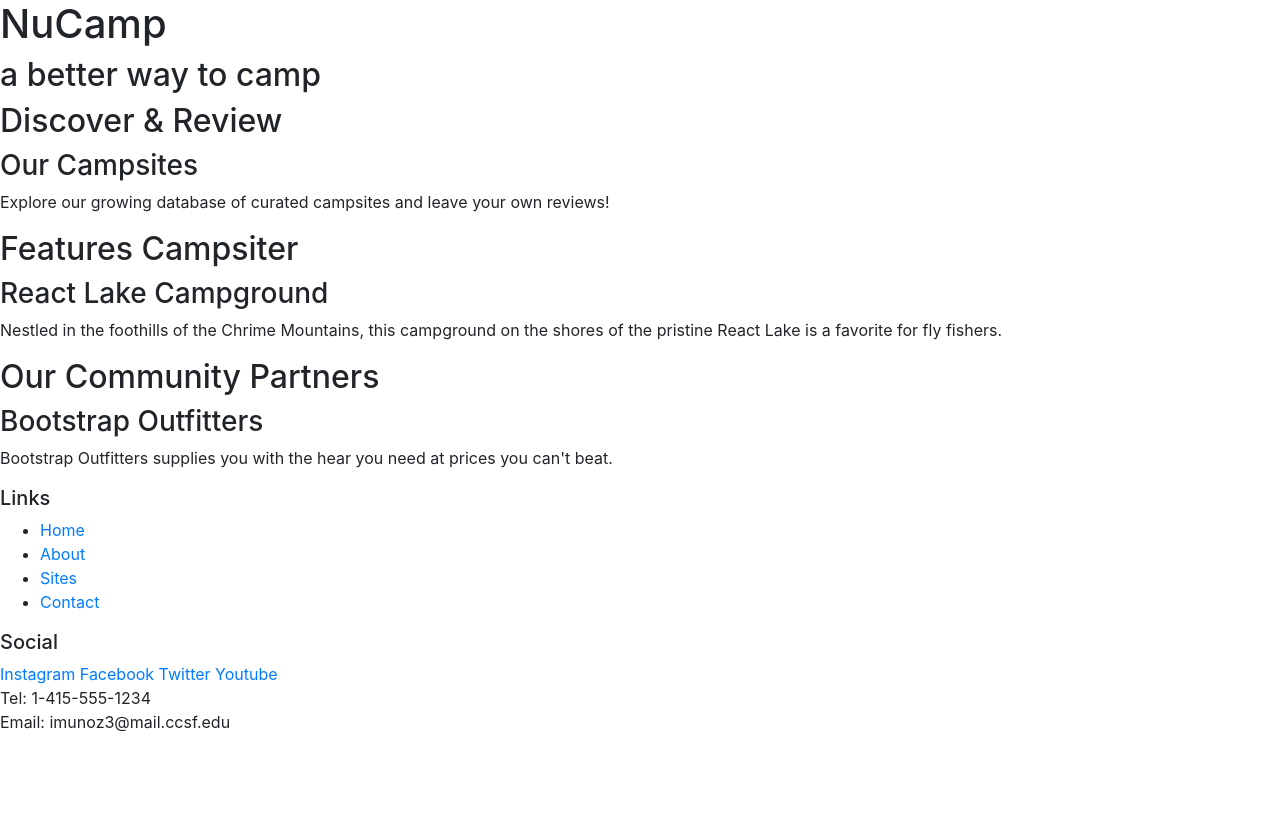
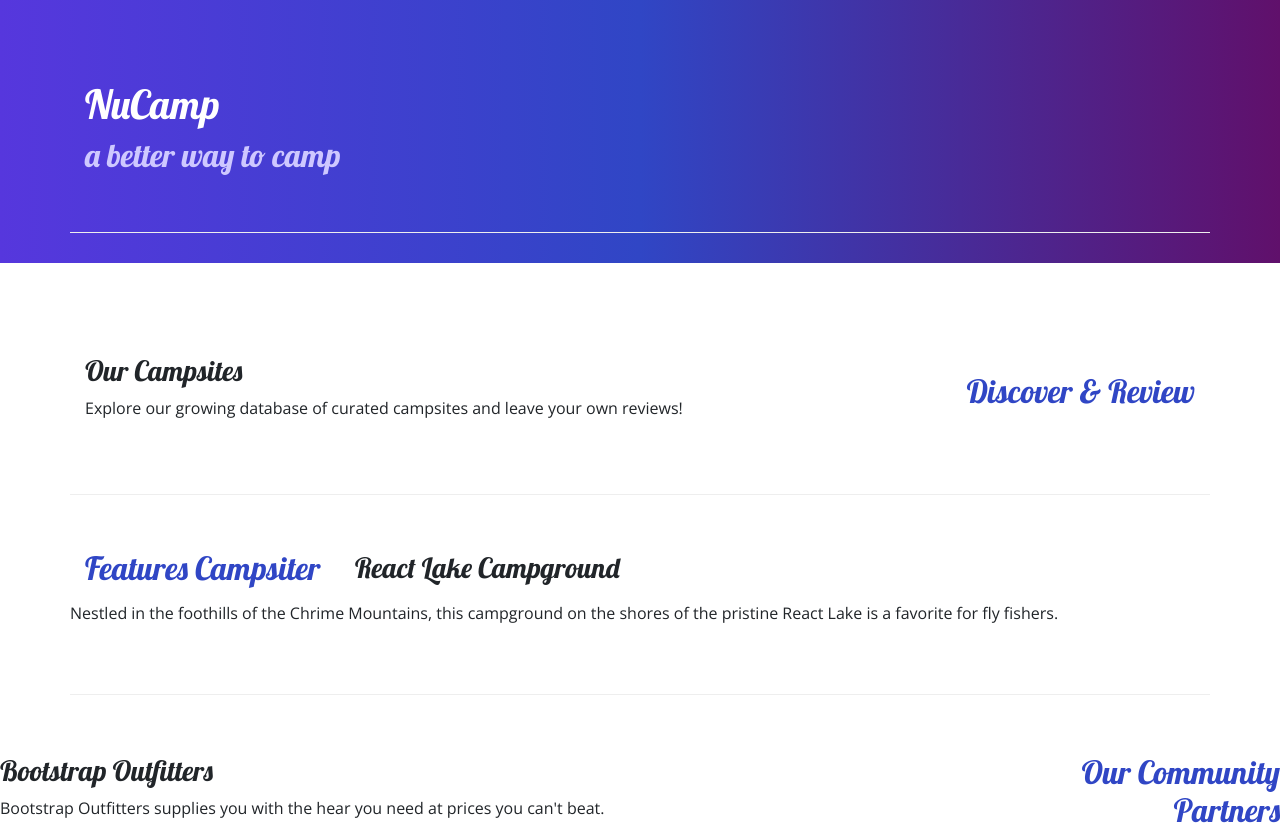
Before and after one commit to IsaacMunoz1490/campsite, a website: page index.html in a window 1280 px wide. Shown: the top 840 px of the page. Before the commit the page ends 800 px from the top, so only its background shows below. Drawn offline with nearby package versions, Linux system fonts and the light colour scheme.

Commit message:
Second commit

```diff
--- /dev/null
+++ b/css/styles.css
@@ -0,0 +1,31 @@
+body {
+    font-family: "Open Sans", sans-serif;
+}
+
+h1, h2, h3 {
+    font-family: "Lobster", cursive;
+}
+
+h2 {
+    color: #3046c5;
+}
+
+header h2 {
+    color: #cec8ff;
+}
+
+footer {
+    background-image: linear-gradient(#cec8ff, white);
+    padding: 20px 0;
+}
+.jumbotron {
+    padding: 30px;
+    background-image: linear-gradient(to right, #5637dd, #3046c5, #60106b);
+    color: white;
+}
+
+.row-content {
+    padding: 50px 0;
+    border-bottom: 1px ridge;
+    min-height: 200px;
+}
--- a/index.html
+++ b/index.html
@@ -2,63 +2,92 @@
 
 <html lang="en">
     <head>
+        <!-- meta tags comes first -->
     <meta charset="utf-8"/>
     <meta name="viewport" content="width-device-width, initial-scale=1"/>
 
     <!-- Bootstrap CSS -->
     <link rel="stylesheet" href="node_modules/bootstrap/dist/css/bootstrap.min.css"/>
+
+<!-- Additional CSS must be placed after Bootstrap CSS -->
+<link rel="stylesheet" href="https://fonts.googleapis.com/css?family=Lobster|Open+Sans" />
+<link rel="stylesheet" href="css/styles.css" type="text/css" />
+
+
+
     <title>Nucamp: A Better Way to Camp with Bootstrap</title>
     </head>
 </html>
 
 <body>
 
-    <header>
-        <div>
+    <header class="jumbotron jumbotron-fluid">
+        <div class="container">
+            <div class="row row-content align-items-center">
+                <div class="col">
                          <h1>NuCamp</h1>
                         <h2>a better way to camp</h2>
                 </div>
+            </div>
+        </div>
     </header>
-
-    <div>
-    <h2>Discover & Review</h2>
+<div class="container">
+    <div class="row row-content align-items-center">
+        <div class="col-sm-4 order-sm-last col-md-3">
+            <h2 class="text-sm-right">Discover & Review</h2>
+        </div>
+            <div class="col">
                 <h3>Our Campsites</h3>
                     <p>Explore our growing database of curated campsites and leave your own reviews!</p>
             </div>
+        </div>
 
-    <div>
+    <div class="row row-content align-items-center">
+        <div class="col-sm-4 col-md-3">
             <h2>Features Campsiter</h2>
+        </div class="col">
                 <h3>React Lake Campground</h3>
                 <p>Nestled in the foothills of the Chrime Mountains, this campground on the shores of the pristine React Lake is a favorite for fly fishers.</p>
         </div>
+     </div>
 
-    <div>
-        <h2>Our Community Partners</h2>
+    <div class="row row-content align-items-center">
+        <div class="col-sm-4 order-sm-last col-md-3">
+            <h2 class="text-sm-right">Our Community Partners</h2>
+        </div>
+        <div class="col">
             <h3>Bootstrap Outfitters</h3>
             <p>Bootstrap Outfitters supplies you with the hear you need at prices you can't beat.</p>
             </div>
+        </div>
+    </div>
 
     <footer>
-        <div>
+        <div class="container">
+            <div class="row row-content align-items-center">
+            <div class="col-4 col-sm-2 offset-1">
                 <h5>Links</h5>
-            <ul>
+                <ul class="list-unstyled">
                     <li> <a href="#">Home</a></li>
                     <li> <a href="#">About</a></li>
                     <li> <a href="#">Sites</a></li>
                     <li> <a href="#">Contact</a></li>
                  </ul>
         </div>
-        <div>
+        <div class="col-6 col-sm-5 text-center">
             <h5>Social</h5>
             <a href="http://instagram.com/">Instagram</a>
             <a href="http://facebook.com/">Facebook</a>
             <a href="http://twitter.com/">Twitter</a>
             <a href="http://youtube.com/">Youtube</a>
         </div>
-        <div>
+        <div class="col-sm-4 text-center">
             Tel: 1-415-555-1234 <br>
             Email: imunoz3@mail.ccsf.edu
         </div>
+    </div>
+</div>
+
     </footer>
 
     <!-- jQuery must come first, then popper.js, then the Bootstrap Javascript plugins -->
```
Lines whose indentation alone changed are shown as unchanged.
